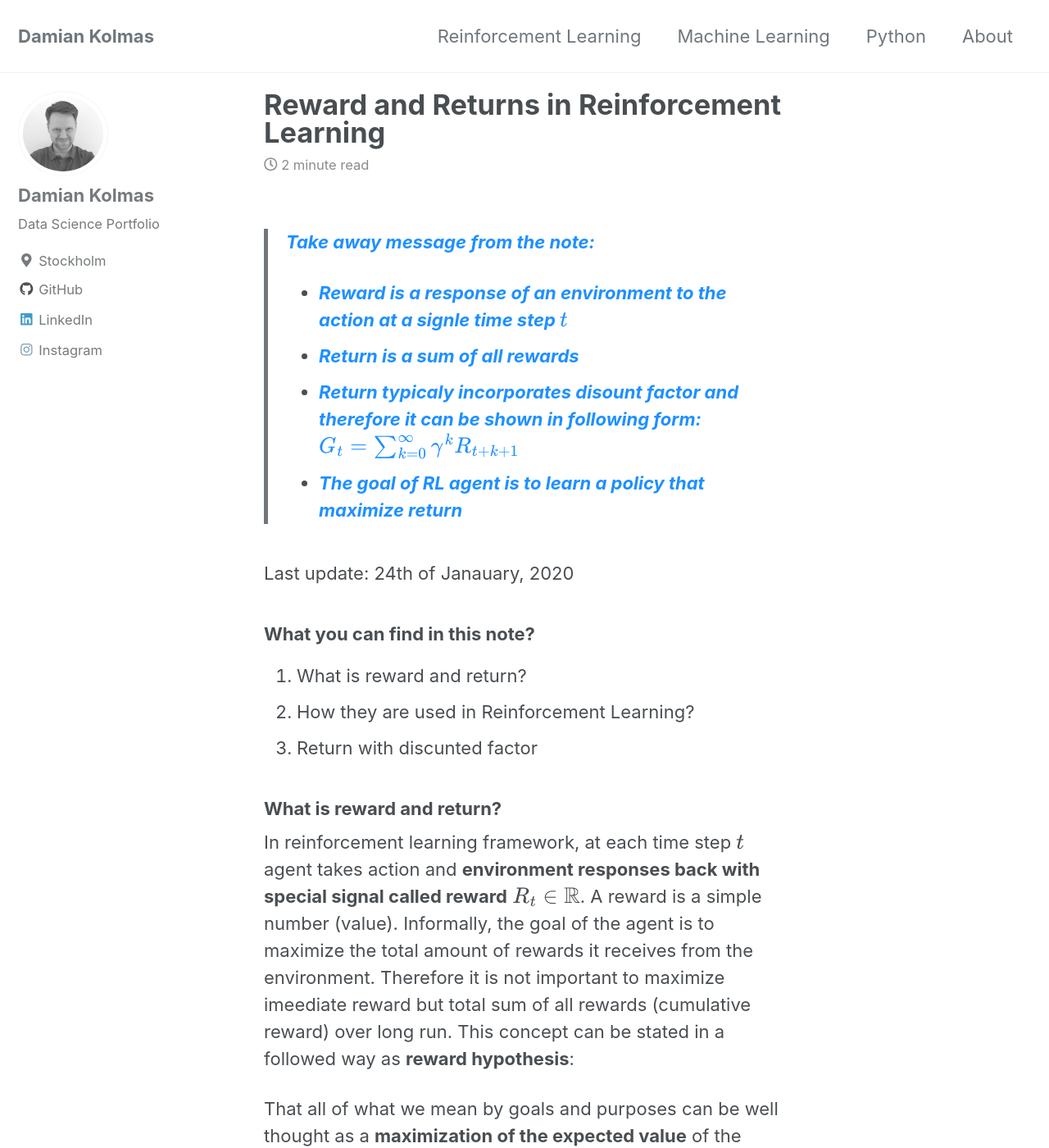
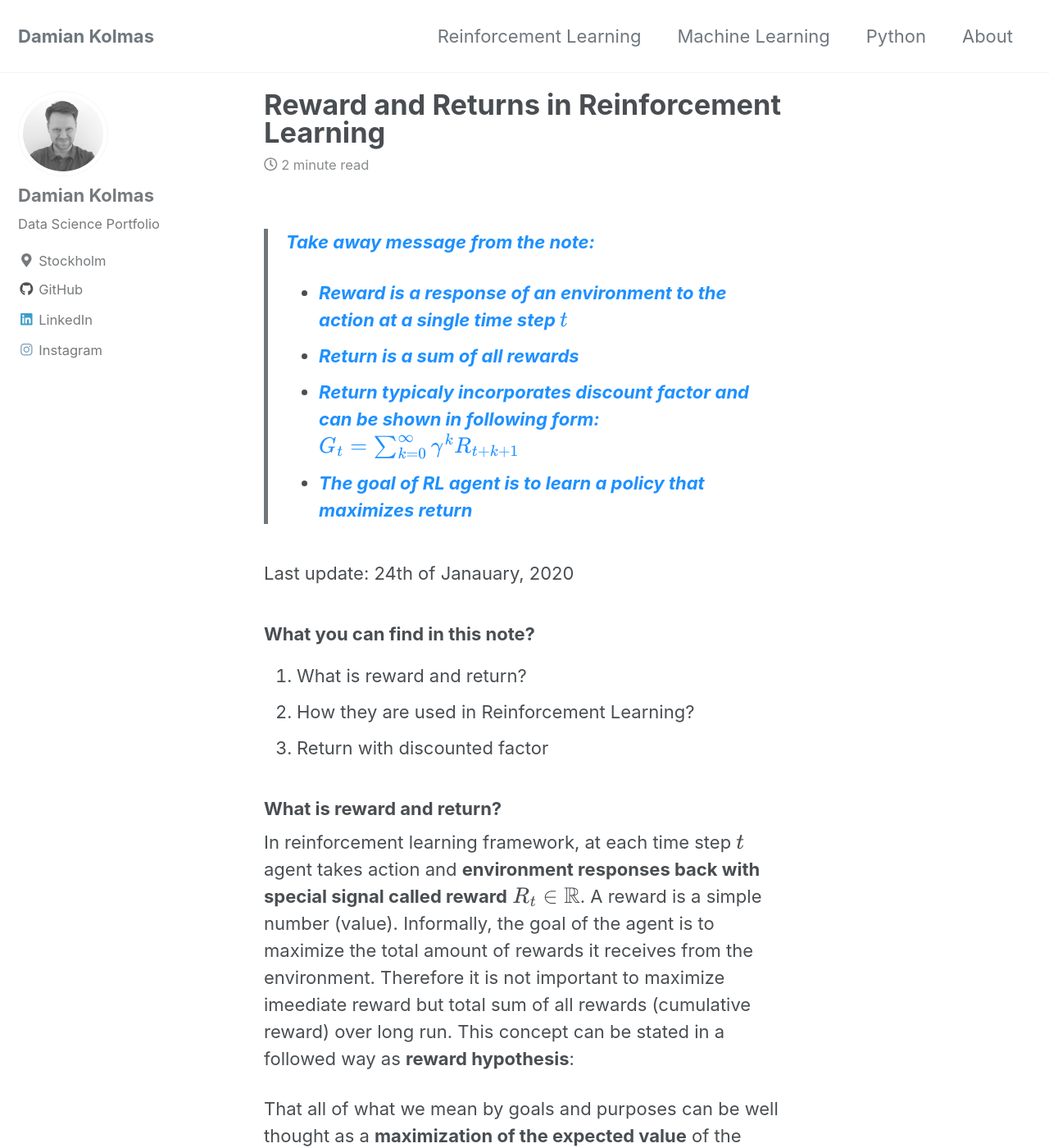
Before and after one commit to DKolmas/DKolmas.github.io, a Jekyll site: the page built from _posts/2019-10-05-Rewards.md, in a window 1280 px wide and 1400 px high. Shown: the whole window at 82% size. Built offline with Jekyll 4.4.1, drawn with Linux system fonts in a browser that asks for light colours; cached includes are drawn as plain includes; formulas are drawn with MathJax 3; some of the changed text lies outside the part shown.

Commit message:
Changes in content

```diff
--- a/_posts/2019-10-05-Rewards.md
+++ b/_posts/2019-10-05-Rewards.md
@@ -9,17 +9,17 @@
 ---
 
 > <span style="color:dodgerblue">**Take away message from the note:**</span>
-> * <span style="color:dodgerblue">**Reward is a response of an environment to the action at a signle time step $$t$$**</span>
+> * <span style="color:dodgerblue">**Reward is a response of an environment to the action at a single time step $$t$$**</span>
 > * <span style="color:dodgerblue">**Return is a sum of all rewards**</span>
-> * <span style="color:dodgerblue">**Return typicaly incorporates disount factor and therefore it can be shown in following form: $$G_t=\sum_{k=0}^{\infty}\gamma^k R_{t+k+1}$$**</span>
-> * <span style="color:dodgerblue">**The goal of RL agent is to learn a policy that maximize return**</span>
+> * <span style="color:dodgerblue">**Return typicaly incorporates discount factor and can be shown in following form: $$G_t=\sum_{k=0}^{\infty}\gamma^k R_{t+k+1}$$**</span>
+> * <span style="color:dodgerblue">**The goal of RL agent is to learn a policy that maximizes return**</span>
 
 Last update: 24th of Janauary, 2020
 
 ### What you can find in this note?
 1. What is reward and return?
 2. How they are used in Reinforcement Learning?
-3. Return with discunted factor
+3. Return with discounted factor
 
 ### What is reward and return?
 
@@ -34,13 +34,13 @@
 
 The above definition of return is applicable to episodic tasks. Episodic task are the one in which a sequence of states, actions and rewards breaks naturally into episodes (as games for example). As opposed to epsiodic task we have continous task which are those that cannot be broken naturaly into episodes (for example controlling some process in power plant).
 
-### Return and discunted factor
+### Return with discounted factor
 
 While calculating return we often use doscounted factor so the formula takes following form:
 
 $$G_t=\sum_{k=0}^{\infty}\gamma^k R_{t+k+1}$$
 
-Discount factor $$\gamma^k$$ here is to show current value of future reward. $$\gamma$$ takes value in the range between 0 and 1. 0 indicates we do not care about current value of future rewards, wherease 1 indicated we care about current values of future rewards at most.
+Discount factor $$\gamma^k$$ here is to show current value (at the time step $$t$$) of future reward. $$\gamma$$ takes value in the range between 0 and 1. $$\gamma=$$1 indicates that the value of rewards from the future have the same value now, at the time step $$t$$.
 
 For $$\gamma<$$1 and $$R_t=1$$ return can take simplified form
 
```
